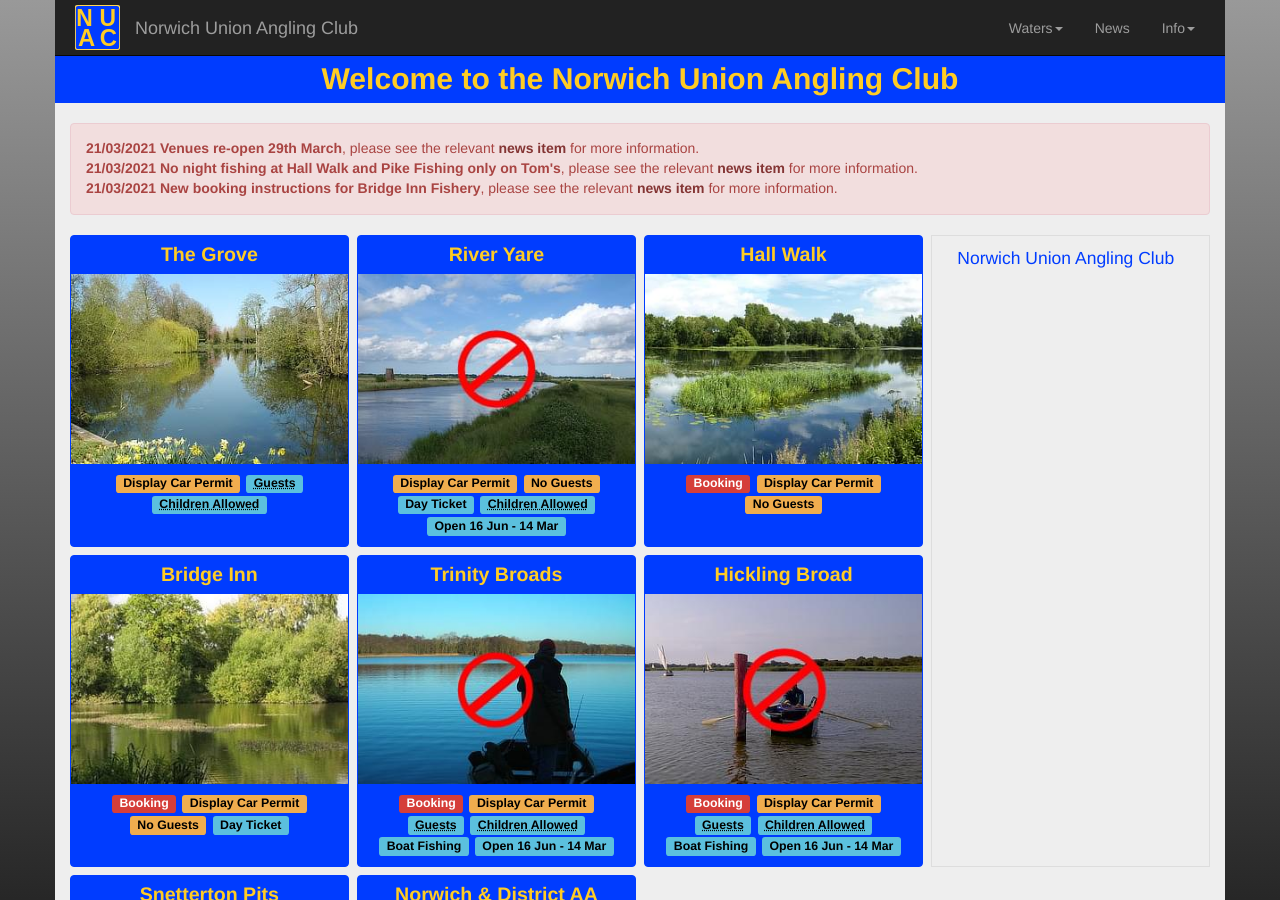
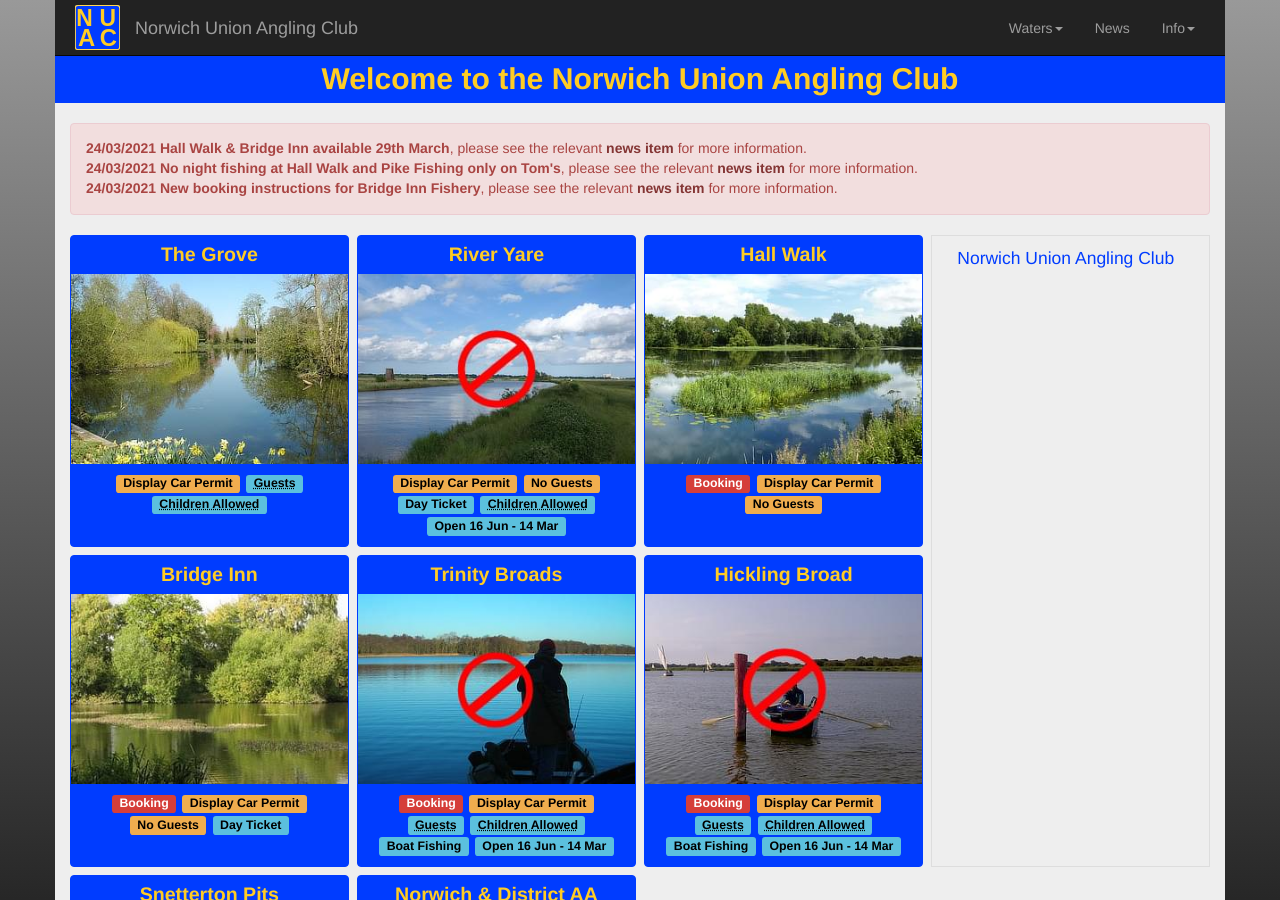
Before and after one commit to nuac-admin/nuac-release-four, a Jekyll site: the page built from index.html, in a window 1280 px wide and 900 px high. Built offline with Jekyll 4.4.1, drawn with Linux system fonts in a browser that asks for light colours; nearby versions of some CDN libraries; a script that is not in the unit is left out.

```diff
--- a/index.html
+++ b/index.html
@@ -15,10 +15,10 @@
   <div class="row">
     <div class="col-xs-12">
       <div class="alert alert-danger" role="alert">
-        <span><strong>21/03/2021 Venues re-open 29th March</strong>, please see the relevant <a href="{{ base }}/news/news.html#NI106" class="alert-link">news item</a> for more information.</span>
-        <br><span><strong>21/03/2021 No night fishing at Hall Walk and Pike Fishing only on Tom's</strong>, please see the relevant <a href="{{ base }}/news/news.html#NI107" class="alert-link">news item</a> for more information.
+        <span><strong>24/03/2021 Hall Walk & Bridge Inn available 29th March</strong>, please see the relevant <a href="{{ base }}/news/news.html#NI106" class="alert-link">news item</a> for more information.</span>
+        <br><span><strong>24/03/2021 No night fishing at Hall Walk and Pike Fishing only on Tom's</strong>, please see the relevant <a href="{{ base }}/news/news.html#NI107" class="alert-link">news item</a> for more information.
         </span>
-        <br><span><strong>21/03/2021 New booking instructions for Bridge Inn Fishery</strong>, please see the relevant <a href="{{ base }}/news/news.html" class="alert-link">news item</a> for more information.
+        <br><span><strong>24/03/2021 New booking instructions for Bridge Inn Fishery</strong>, please see the relevant <a href="{{ base }}/news/news.html" class="alert-link">news item</a> for more information.
         </span>
       </div>
     </div>
```
